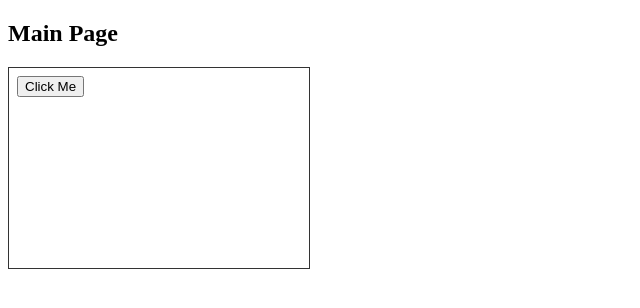
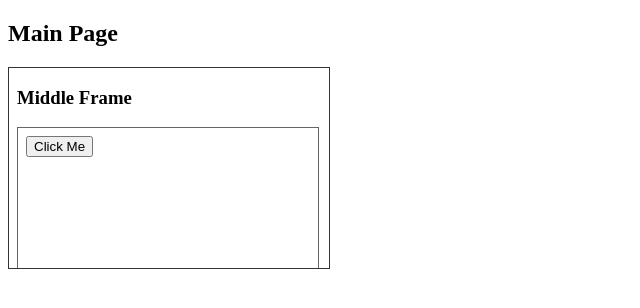
Before and after one commit to pavan-testsigma/iframe-checkbox, a plain HTML site: page index.html in a window 1280 px wide. Shown: the whole page, without its empty margins (0-640 px from the left). Drawn offline with Linux system fonts and the light colour scheme.

Commit message:
Button inside nested iframe

```diff
--- a/button-frame.html
+++ b/button-frame.html
@@ -2,7 +2,7 @@
 <html lang="en">
 <head>
   <meta charset="UTF-8">
-  <title>Iframe with Button</title>
+  <title>Button Frame</title>
 </head>
 <body>
 
--- a/index.html
+++ b/index.html
@@ -2,10 +2,10 @@
 <html lang="en">
 <head>
   <meta charset="UTF-8">
-  <title>Button in iframe Example</title>
+  <title>Nested iframe - Button Example</title>
   <style>
     iframe {
-      width: 300px;
+      width: 320px;
       height: 200px;
       border: 1px solid #333;
     }
@@ -14,7 +14,7 @@
 <body>
 
   <h2>Main Page</h2>
-  <iframe src="button-frame.html"></iframe>
+  <iframe src="middle.html"></iframe>
 
 </body>
 </html>
--- a/middle.html
+++ b/middle.html
@@ -1,18 +1,20 @@
 <!DOCTYPE html>
 <html lang="en">
 <head>
-  <meta charset="UTF-8" />
-  <title>Middle iframe</title>
+  <meta charset="UTF-8">
+  <title>Middle Frame</title>
   <style>
     iframe {
       width: 300px;
-      height: 200px;
+      height: 180px;
       border: 1px solid #666;
     }
   </style>
 </head>
 <body>
+
   <h3>Middle Frame</h3>
-  <iframe src="radio-buttons.html"></iframe>
+  <iframe src="button-frame.html"></iframe>
+
 </body>
 </html>
```
